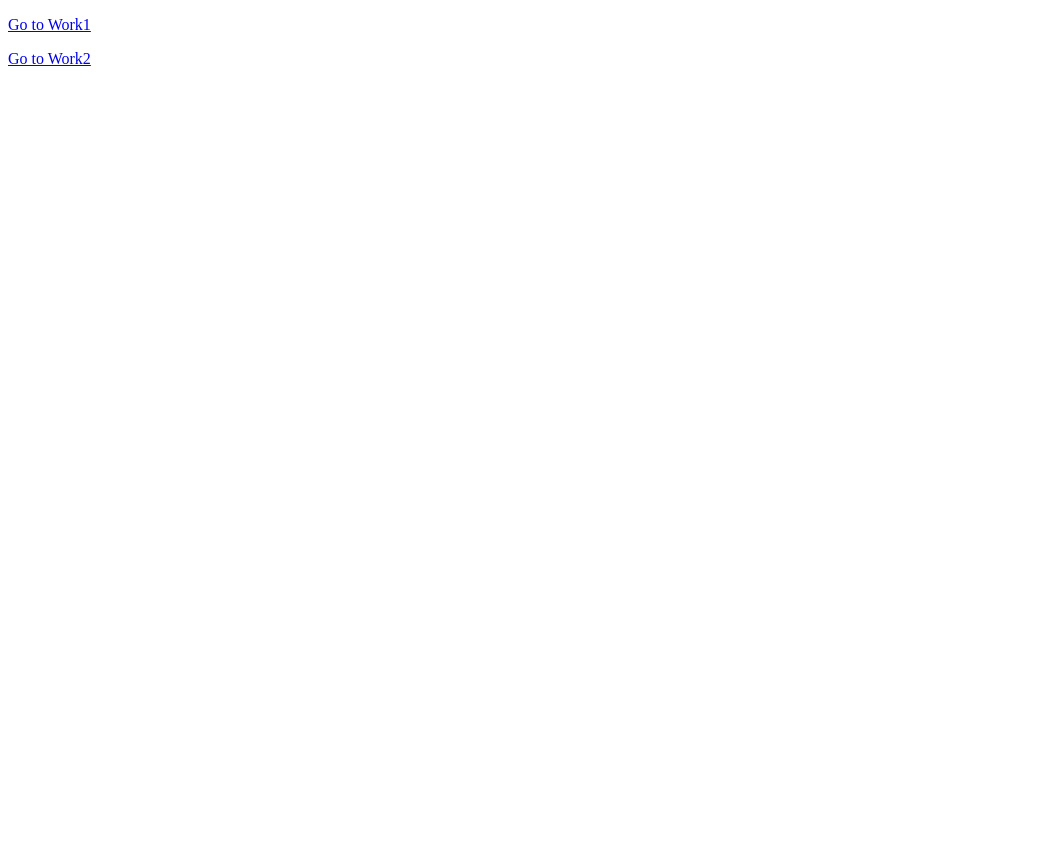
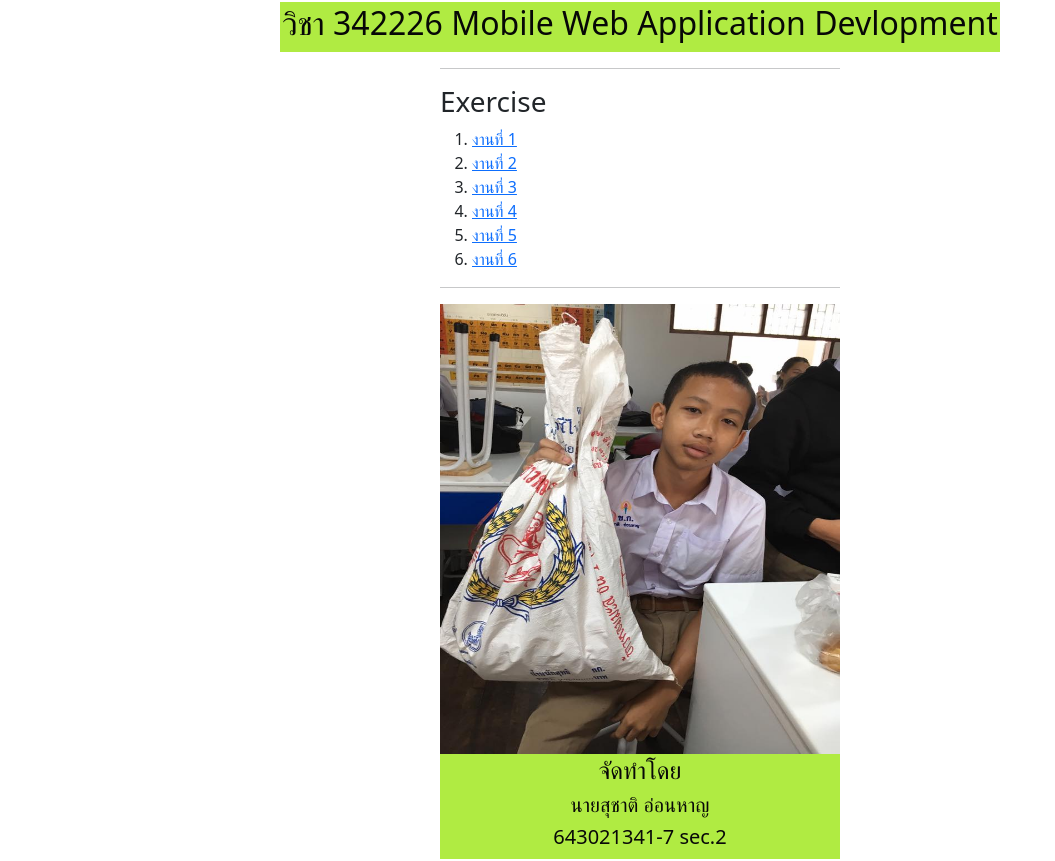
Before and after one commit to ssuchart/web2566, a plain HTML site: page web2566-main/index.html in a window 1280 px wide. Shown: the whole page, without its empty margins (0-1055 px from the left). Before the commit the page ends 800 px from the top, so only its background shows below. Drawn offline with nearby package versions, Linux system fonts and the light colour scheme.

Commit message:
Add files via upload

```diff
--- a/web2566-main/index.html
+++ b/web2566-main/index.html
@@ -3,10 +3,64 @@
 <head>
     <meta charset="UTF-8">
     <meta name="viewport" content="width=device-width, initial-scale=1.0">
-    <title>Document</title>
+    <link href="https://cdn.jsdelivr.net/npm/bootstrap@5.1.3/dist/css/bootstrap.min.css" rel="stylesheet" integrity="sha384-1BmE4kWBq78iYhFldvKuhfTAU6auU8tT94WrHftjDbrCEXSU1oBoqyl2QvZ6jIW3" crossorigin="anonymous">
+
+
+    <title>web2566 by suchart</title>
+    <style>
+        body {
+            background-color: #ffffff;
+            margin: 0;
+            padding: 2px;
+            display: flex;
+            flex-direction: column;
+            align-items: center;
+            min-height: 100vh;
+    }
+        header {
+            text-align:justify;
+            background-color: #b0eb42;
+            color: #070707;
+            padding: 2px;
+        }
+
+        footer {
+
+            text-align: center;
+            background-color: #b0eb42;
+            color: #080808;
+            padding: 2px;
+        }
+      </style>
+
 </head>
+<header>
+    <h2>วิชา 342226 Mobile Web Application Devlopment</h2>
+</header>
 <body>
-    <p><a href="work1.html">Go to Work1</a></p>
-    <p><a href="work2.html">Go to Work2</a></p>
+    <div id="message">
+        <hr>
+        <h3>Exercise</h3>
+        <ol>
+            <li><a href="work1.html">งานที่ 1</a></li>
+            <li><a href="work2.html">งานที่ 2</a></li>
+            <li><a href="work3.html">งานที่ 3</a></li>
+            <li><a href="work4.html">งานที่ 4</a></li>
+            <li><a href="work5.html">งานที่ 5</a></li>
+            <li><a href="work6.html">งานที่ 6</a></li>
+        </ol>
+        <hr>
+        <div class='row'>
+        <div class='col'>
+            <img src='work2/me.jpg' width="400" height="450">
+        </div>
+    </div>
+
 </body>
+<footer>
+    <div id="message" >
+        <h4>จัดทำโดย</h4>
+        <h5>นายสุชาติ อ่อนหาญ</h5>
+        <h5>643021341-7 sec.2</h5>
+</footer>
 </html>
```
